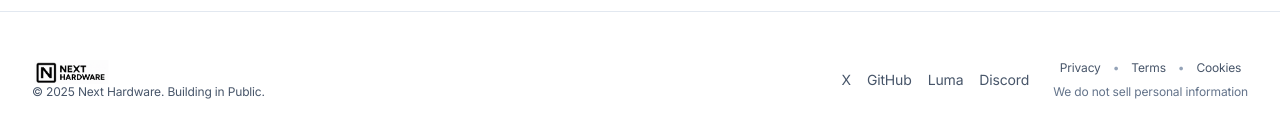
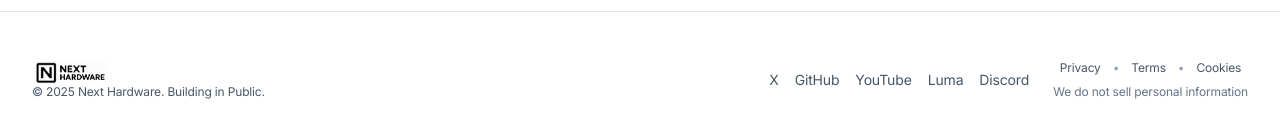
Before and after one commit to guanliangsky/nexthardware, a Next.js app: page / in a window 1280 px wide. Shown: the part 6300-6438 px from the top of the page. Built offline with nearby package versions, Linux system fonts and the light colour scheme.

Commit message:
Add YouTube link and verify site format

```diff
--- a/components/Footer.tsx
+++ b/components/Footer.tsx
@@ -6,6 +6,7 @@
 const socialLinks = [
   { name: "Twitter/X", url: "https://x.com/nexthardware", label: "X" },
   { name: "GitHub", url: "https://github.com/nexthardware", label: "GitHub" },
+  { name: "YouTube", url: "https://youtube.com/@nexthardware", label: "YouTube" },
   { name: "Luma", url: "https://luma.com/NextHardware", label: "Luma" },
   { name: "Discord", url: "https://discord.gg/d5dTjjVD", label: "Discord" },
 ];
```
Also changed, not shown: 1 other file (tests, documents, lock files or other folders).
